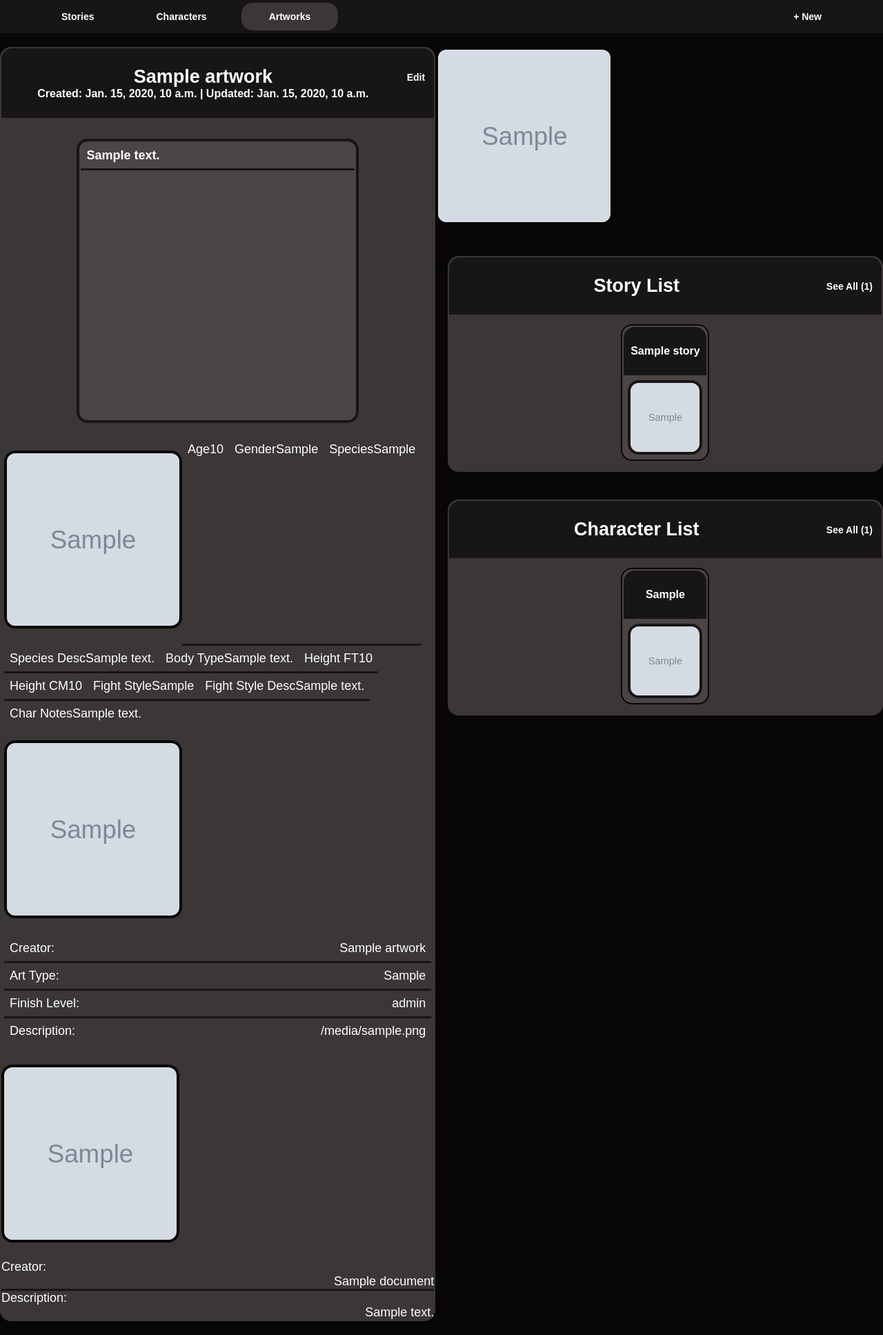
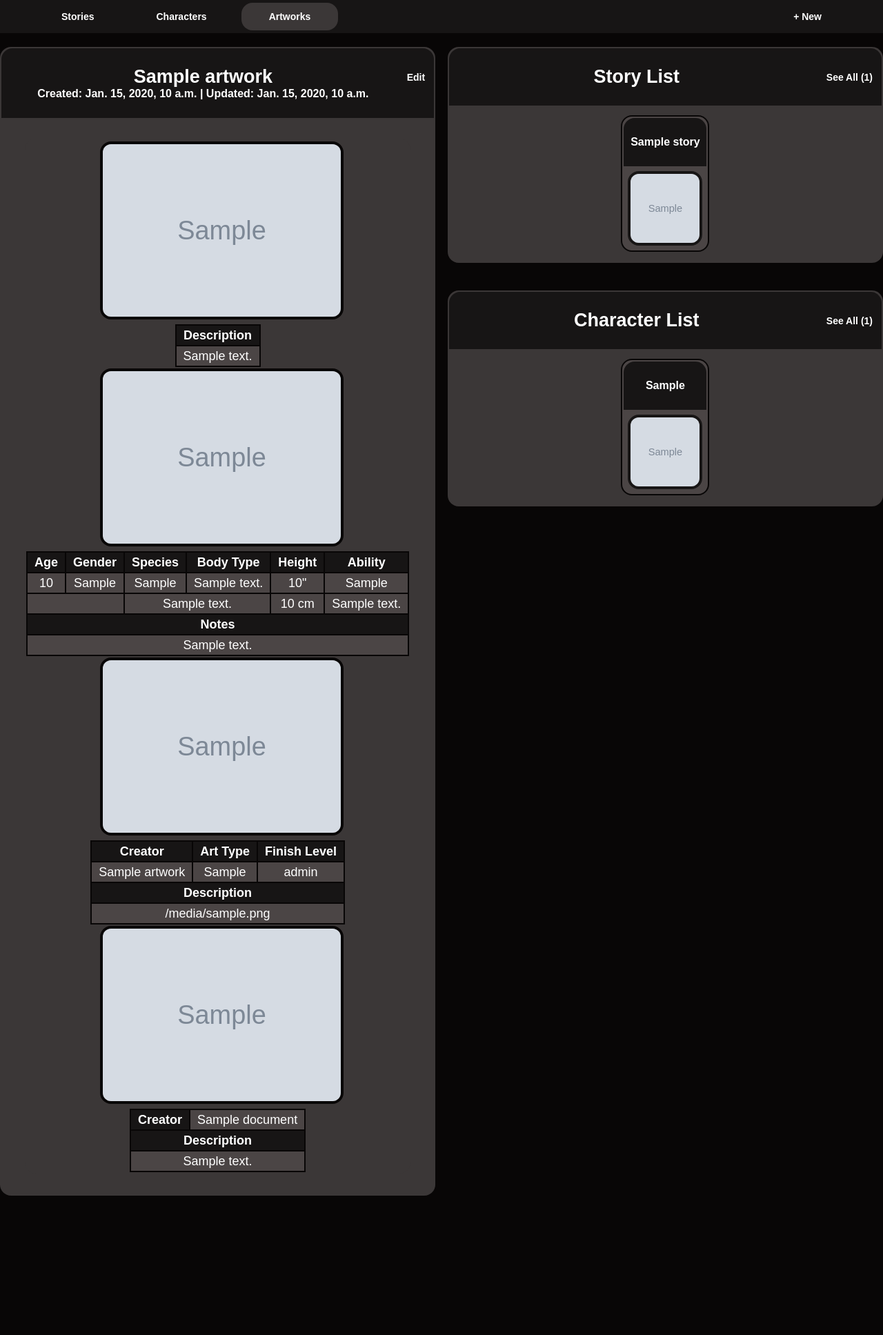
Before and after one commit to Exilender/Story_Database, a Django app: template artwork/templates/artwork_detail.html in a window 1280 px wide. Shown: the whole page at 69% size. After the commit the page ends 1733 px from the top, so only its background shows below. Run offline with Django 5.2, Linux system fonts and the light colour scheme; the template is opened without the code that fills it: most values are stand-ins (such as "Sample title", 1, 10 or a date in 2020); grey boxes marked "Sample" are stand-in pictures.

Commit message:
Updates all Character model, Story model, to not display default artworks in the choosing droplist. Updates all detail templates to show the model fields in a table instead of the div structure.

```diff
--- a/create/templates/create/edit_document.html
+++ b/create/templates/create/edit_document.html
@@ -14,12 +14,6 @@
       Document file: &nbsp;
       <div class="postPropertiesItemFloatRight">
         {{ form.document_link }}
-      </div>
-    </div>
-    <div class="propertiesBorderBottom propertiesItemPadding">
-      Document image: &nbsp;
-      <div class="postPropertiesItemFloatRight">
-        {{ form.document_image }}
       </div>
     </div>
     <div class="propertiesBorderBottom propertiesItemPadding">
--- a/create/views.py
+++ b/create/views.py
@@ -214,7 +214,6 @@
     template_name = "create/edit_document.html"
     fields = [
         "document_link",
-        "document_image",
         "creator_name",
         "title",
         "document_description",
--- a/static/css/base.css
+++ b/static/css/base.css
@@ -104,15 +104,12 @@
 .postGroupingFlexBox {
     display: flex;
     flex-flow: row wrap;
-    /* justify-content: center;
-    align-items: center; */
 }
 
 .postGroupingFlexBoxItems {
     border-radius: var(--contentBorderRad);
     background-color: var(--contentBG);
     padding: 2px;
-    width:540px;
     margin: 20px auto 20px;
 }
 
--- a/static/css/detail.css
+++ b/static/css/detail.css
@@ -43,17 +43,31 @@
     margin: 4px auto 4px;
 }
 
+
 /* Modifying to better display the left flexbox's content */
 .postGroupingFlexBoxItems {
+    /* border: solid 4px var(--contentHeading);
+    background-color: var(--lighterContentBG);
+    font-weight: bold;
+    padding: 2px; */
+    /* width:100%; */
+    /* min-height: 400px;
+    max-height: 720px; */
+    /* overflow-y: scroll;
+    margin: 20px auto 20px; */
+    display: flex;
+    flex-direction: column;
+    align-items: center;
+    justify-content: center;
+}
+
+.postBottomItem {
     border: solid 4px var(--contentHeading);
     background-color: var(--lighterContentBG);
     font-weight: bold;
     padding: 2px;
-    width:64%;
-    min-height: 400px;
-    max-height: 720px;
-    overflow-y: scroll;
-    margin: 20px auto 20px;
+    align-items: center;
+    justify-content: center;
 }
 
 /* Modifies content of flex box tiny character/content images on right side */
@@ -68,7 +82,47 @@
 /* For the image in the left box */
 .postPropertiesFlexBoxItems {
     object-fit: cover;
-    margin: 20px auto 20px;
+    /* margin: auto; */
+    width: 100%;
+
+
+}
+
+table {
+    border-collapse: collapse;
+
+}
+th, td {
+
+    border: solid 2px var(--mainBG);
+    text-align: center;
+    padding: 4px 10px 3px;
+}
+
+th {
+    background-color: var(--contentHeading);
+}
+
+td {
+    background-color: var(--lighterContentBG);
+}
+
+.toolTip {
+    position: relative;
+  }
+
+.toolTip .toolTipText {
+    border: solid 2px var(--text);
+    border-radius: var(--contentBorderRad);
+    background-color: var(--lighterContentBG);
+    visibility: hidden;
+    text-align: center;
+    padding: 5px;
+    position: absolute;
+}
+
+.toolTip:hover .toolTipText {
+    visibility: visible;
 }
 
 /* .postPropertiesItemPadding {
--- a/templates/base/details.html
+++ b/templates/base/details.html
@@ -14,133 +14,107 @@
           <div class="postGroupingFlexBoxItems">
 
               {% if story %}
-              <div class="propertiesBorderBottom postPropertiesItemPadding">
-                {{ story.description }}
-              </div>
-              {% comment %} Don't remove with this extra </div> {% endcomment %}
-              </div>
               <a class="linkTextColor" href="{% url "artwork_detail" story.icon.pk %}">
                 <img class="postPropertiesFlexBoxItems" src="/media/{{ story.icon.image_link }}">
               </a>
+              <div class="">
+                <table>
+                  <tr>
+                    <th>Description</th>
+                  </tr>
+                  <tr>
+                    <td>{{ story.description }}</td>
+                  </tr>
+                </table>
+              </div>
+
               {% endif %}
 
               {% if character %}
-                <div class="propertiesBorderBottom postPropertiesItemPadding">
-                Age
-                <div class="postPropertiesItemFloatRight">
-                  {% if character.age == 0 %}Immortal{% else %}{{character.age}}{% endif %}
-                </div>
-                </div>
-                <div class="propertiesBorderBottom postPropertiesItemPadding">
-                  Gender
-                  <div class="postPropertiesItemFloatRight">
-                    {{ character.get_gender_display }}
-                  </div>
-                </div>
-                <div class="propertiesBorderBottom postPropertiesItemPadding">
-                  Species
-                  <div class="postPropertiesItemFloatRight">
-                    {{ character.get_species_display }}
-                  </div>
-                </div>
-                <div class="propertiesBorderBottom postPropertiesItemPadding">
-                  Species Desc
-                  <div class="postPropertiesItemFloatRight">
-                    {{ character.species_desc }}
-                  </div>
-                </div>
-                <div class="propertiesBorderBottom postPropertiesItemPadding">
-                  Body Type
-                  <div class="postPropertiesItemFloatRight">
-                    {{ character.get_body_type_display  }}
-                  </div>
-                </div>
-                <div class="propertiesBorderBottom postPropertiesItemPadding">
-                  Height FT
-                  <div class="postPropertiesItemFloatRight">
-                    {{ character.height_ft }}
-                  </div>
-                </div>
-                <div class="propertiesBorderBottom postPropertiesItemPadding">
-                  Height CM
-                  <div class="postPropertiesItemFloatRight">
-                    {{ character.height_cm }}
-                  </div>
-                </div>
-                <div class="propertiesBorderBottom postPropertiesItemPadding">
-                  Fight Style
-                  <div class="postPropertiesItemFloatRight">
-                    {{ character.get_fighting_style_display }}
-                  </div>
-                </div>
-                <div class="propertiesBorderBottom postPropertiesItemPadding">
-                  Fight Style Desc
-                  <div class="postPropertiesItemFloatRight">
-                    {{ character.fighting_style_desc }}
-                  </div>
-                </div>
-                <div class="postPropertiesItemPadding">
-                  Char Notes
-                  <div class="postPropertiesItemFloatRight">
-                    {{ character.char_notes }}
-                  </div>
-                </div>
-              </div>
               <a class="linkTextColor" href="{% url "character_detail" character.pk %}">
                 <img class="postPropertiesFlexBoxItems" src="/media/{{ character.char_icon.image_link }}">
               </a>
+              <div class="">
+                <table>
+                  <tr>
+                    <th>Age</th>
+                    <th>Gender</th>
+                    <th>Species</th>
+                    <th>Body Type</th>
+                    <th>Height</th>
+                    <th>Ability</th>
+                  </tr>
+                  <tr>
+                    <td>{% if character.age == 0 %}Immortal{% else %}{{character.age}}{% endif %}</td>
+                    <td>{{ character.get_gender_display }}</td>
+                    <td>{{ character.get_species_display }}</td>
+                    <td>{{ character.get_body_type_display }}</td>
+                    <td>{{ character.height_ft }}"</td>
+                    <td>{{ character.get_fighting_style_display }}</td>
+                  </tr>
+                  <tr>
+                    <td colspan="2"></td>
+                    <td colspan="2">{{ character.species_desc }}</td>
+                    <td>{{ character.height_cm }} cm</td>
+                    <td>{{ character.fighting_style_desc }}</td>
+                  </tr>
+                  <tr>
+                    <th colspan="6">Notes</th>
+                  </tr>
+                  <tr>
+                    <td colspan="6">{{ character.char_notes }}</td>
+                  </tr>
+                </table>
+              </div>
             {% endif %}
 
             {% if artwork %}
-            <div class="propertiesBorderBottom postPropertiesItemPadding">
-              Creator:
-              <div class="postPropertiesItemFloatRight">
-                {{ artwork.creator_name }}
-              </div>
-            </div>
-            <div class="propertiesBorderBottom postPropertiesItemPadding">
-              Art Type:
-              <div class="postPropertiesItemFloatRight">
-                {{ artwork.get_art_type_display }}
-              </div>
-            </div>
-            <div class="propertiesBorderBottom postPropertiesItemPadding">
-              Finish Level:
-              <div class="postPropertiesItemFloatRight">
-                {{ artwork.get_finish_level_display }}
-              </div>
-            </div>
-            <div class="postPropertiesItemPadding">
-              Description:
-              <div class="postPropertiesItemFloatRight">
-                {{ artwork.image_description }}
-              </div>
-            </div>
-            </div>
-            <a class="linkTextColor" href="{{artwork.upload.url}}" target="_blank">
+            <a class="linkTextColor" href="{{artwork.image_link.url}}" target="_blank">
               <img class="postPropertiesFlexBoxItems" src="/media/{{ artwork.image_link }}">
             </a>
+            <div class="">
+              <table>
+                <tr>
+                  <th>Creator</th>
+                  <th>Art Type</th>
+                  <th>Finish Level</th>
+                </tr>
+                <tr>
+                  <td>{{ artwork.creator_name }}</td>
+                  <td>{{ artwork.get_art_type_display }}</td>
+                  <td>{{ artwork.get_finish_level_display }}</td>
+                </tr>
+                <tr>
+                  <th colspan="3">Description</th>
+                </tr>
+                <tr>
+                  <td colspan="3">{{ artwork.image_description }}</td>
+                </tr>
+              </table>
             </div>
             {% endif %}
 
             {% if document %}
-              <div class="propertiesBorderBottom propertiesItemPadding">
-                Creator: &nbsp;
-                <div class="postPropertiesItemFloatRight">
-                  {{ document.creator_name }}
-                </div>
+              <div class="toolTip">
+                <a class="linkTextColor" href="/media/{{document.document_link}}">
+                  <div class="toolTipText">Click to download file</div>
+                  <img class="postPropertiesFlexBoxItems" src="/media/{{ document.document_image.image_link }}">
+                </a>
               </div>
-              <div class="propertiesItemPadding">
-                Description: &nbsp;
-                <div class="postPropertiesItemFloatRight">
-                  {{ document.document_description }}
-                </div>
-              </div>
-              </div>
-              <a class="linkTextColor" href="{{document.upload.url}}" target="_blank">
-                <img class="postPropertiesFlexBoxItems" src="/media/{{ document.document_image.image_link }}">
-              </a>
+              <table>
+                <tr>
+                  <th>Creator</th>
+                  <td>{{ document.creator_name }}</td>
+                </tr>
+                <tr>
+                  <th colspan="2">Description</th>
+                </tr>
+                <tr>
+                  <td colspan="2">{{ document.document_description }}</td>
+                </tr>
+              </table>
             {% endif %}
+          </div>
         </div>
       </div>
     </div>
```
Also changed, not shown: characters/models.py (+6 -1 lines), stories/models.py (+8 -1 lines), templates/base/lists.html (+7 -6 lines).
